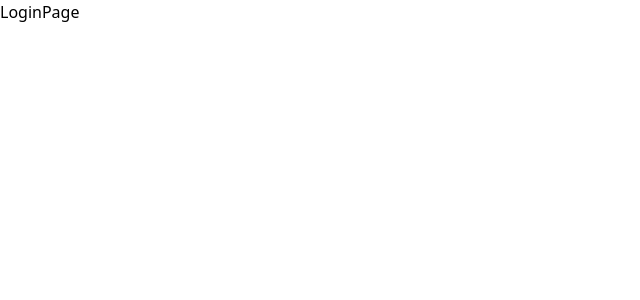
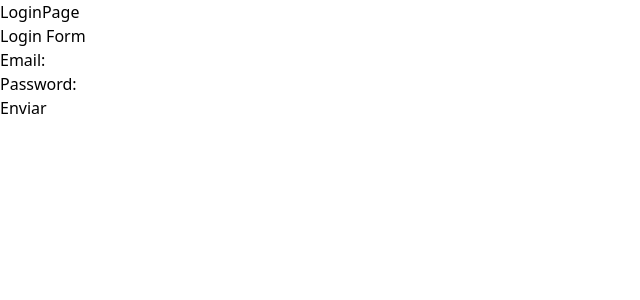
Before and after one commit to NicoleBtte/ct-challenge, a React (Vite) app: page / in a window 1280 px wide. Shown: the top 300 px of the page, without its empty margins (0-640 px from the left). Built offline with nearby package versions, Linux system fonts and the light colour scheme.

Commit message:
Basic-login-form

```diff
--- a/package.json
+++ b/package.json
@@ -15,6 +15,7 @@
     "json-server": "^0.17.3",
     "react": "^18.2.0",
     "react-dom": "^18.2.0",
+    "react-hook-form": "^7.45.4",
     "react-query": "^3.39.3",
     "react-router-dom": "^6.14.2"
   },
--- /dev/null
+++ b/src/components/loginForm.jsx
@@ -0,0 +1,40 @@
+import { data } from 'autoprefixer';
+import React from 'react'
+import { useForm } from 'react-hook-form'
+
+function LoginForm() {
+    const { register, handleSubmit, formState: { errors } } = useForm();
+
+    const onSubmit = (data) => {
+        console.log(data)
+    }
+
+  return (
+    <>
+        <h2>Login Form</h2>
+        <form onSubmit={handleSubmit(onSubmit)}>
+            <div>
+                <label>Email:</label>
+                <input type="text" {...register('email', {
+                    required: true,
+                    pattern: /^\w+([.-_+]?\w+)*@\w+([.-]?\w+)*(\.\w{2,10})+$/
+                })}/>
+                {errors.email?.type === 'required' && <p role="alert">Email is required</p>}
+                {errors.email?.type === 'pattern' && <p role="alert">Emails pattern is incorrect</p>}
+            </div>
+            <div>
+                <label>Password:</label>
+                <input type="text" {...register('password', {
+                    required: true
+                })}/>
+                {errors.password?.type === 'required' && <p role="alert">Password is required</p>}
+            </div>
+            <button type="submit">
+                Enviar
+            </button>
+        </form>
+    </>
+  )
+}
+
+export default LoginForm
--- a/src/components/loginPage.jsx
+++ b/src/components/loginPage.jsx
@@ -1,6 +1,7 @@
 import React from 'react'
 import { Navigate } from 'react-router-dom'
 import { useStateContext } from '../context/contextProvider'
+import LoginForm from './loginForm'
 
 const LoginPage = () => {
   const {token} = useStateContext();
@@ -10,7 +11,10 @@ const LoginPage = () => {
   }
 
   return (
-    <div>LoginPage</div>
+    <>
+      <div>LoginPage</div>
+      <LoginForm></LoginForm>
+    </>
   )
 }
 
```
Also changed, not shown: 1 other file (tests, documents, lock files or other folders).
